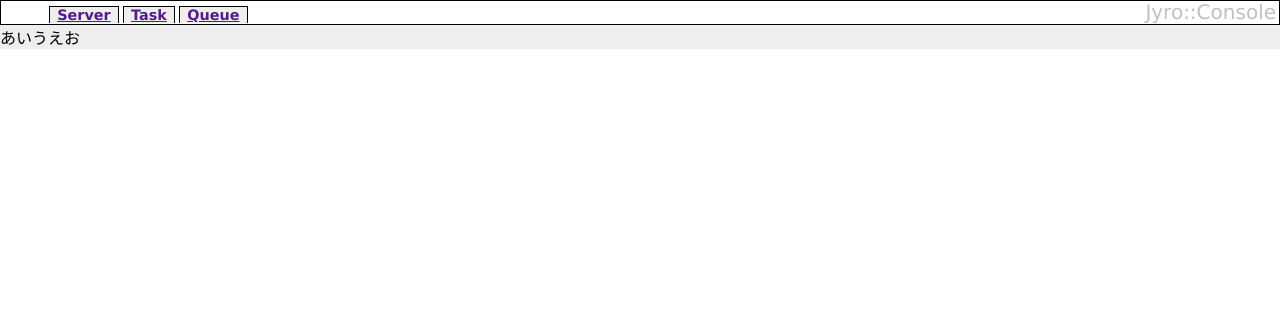
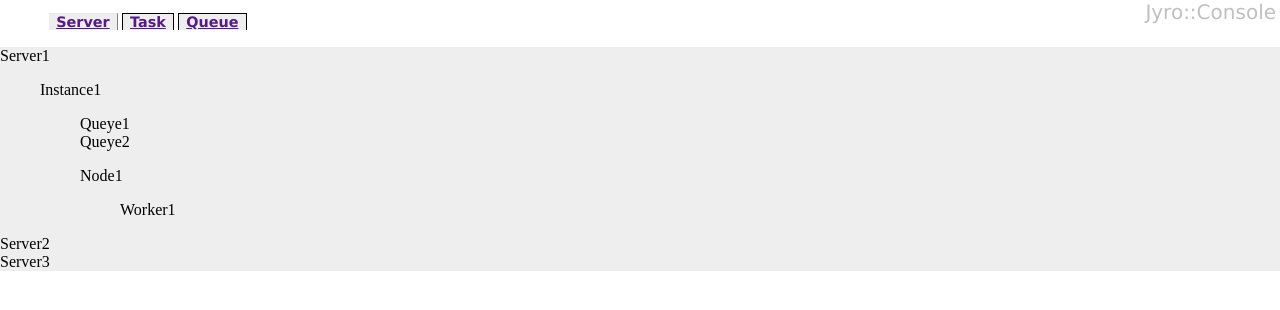
Before and after one commit to torao/jyro, a plain HTML site: page webapp/index.html in a window 1280 px wide. Drawn offline with Linux system fonts and the light colour scheme.

Commit message:
make screen

```diff
--- a/webapp/index.html
+++ b/webapp/index.html
@@ -11,13 +11,43 @@
 <h1>Jyro::Console</h1>
 
 <ul class="tabcontainer">
-<li class="tab"><a href="">Server</a></li>
+<li class="tab focus"><a href="">Server</a></li>
 <li class="tab"><a href="">Task</a></li>
 <li class="tab"><a href="">Queue</a></li>
 </ul>
 
-<div class="main">
-あいうえお
+<div id="main">
+
+<dl class="server">
+<dt>Server1</dt>
+<dd>
+	<dl class="instance">
+	<dt>Instance1</dt>
+	<dd>
+		<dl class="queue">
+		<dt>Queye1</dt>
+		<dd></dd>
+		<dt>Queye2</dt>
+		<dd></dd>
+		</dl>
+		<dl class="node">
+		<dt>Node1</dt>
+		<dd>
+			<dl class="worker">
+			<dt>Worker1</dt>
+			<dd></dd>
+			</dl>
+		</dd>
+		</dl>
+	</dd>
+	</dl>
+</dd>
+<dt>Server2</dt>
+<dd></dd>
+<dt>Server3</dt>
+<dd></dd>
+</dl>
+
 </div>
 </body>
 </html>
--- a/webapp/style.css
+++ b/webapp/style.css
@@ -3,6 +3,7 @@
 body {
 	margin: 0px;
 	padding: 0px;
+	background-color: white;
 }
 
 h1 {
@@ -17,14 +18,14 @@ h1 {
 	font-family: Verdana, Arial, Helvetica, sans-serif;
 }
 
-.main {
+#main {
     background-color: #EEE;
+    height: 100%;
 }
 
 .tabcontainer {
     margin: 0px;
-    padding: 0.3em 0em 0em 3em;
-    border: solid 1px black;
+    padding: 0.8em 0em 0em 3em;
     position: absolute:
     top: 0px;
     left: 0px;
@@ -41,3 +42,9 @@ h1 {
     font-weight: bold;
     font-size: 0.9em;
 }
+
+.tab.focus {
+    border-top: solid 1px #E8E8E8;
+    border-left: solid 1px white;
+    border-right: solid 1px gray;
+}
```
Also changed, not shown: webapp/script.js (added, +20 -0 lines), 10 other files.
